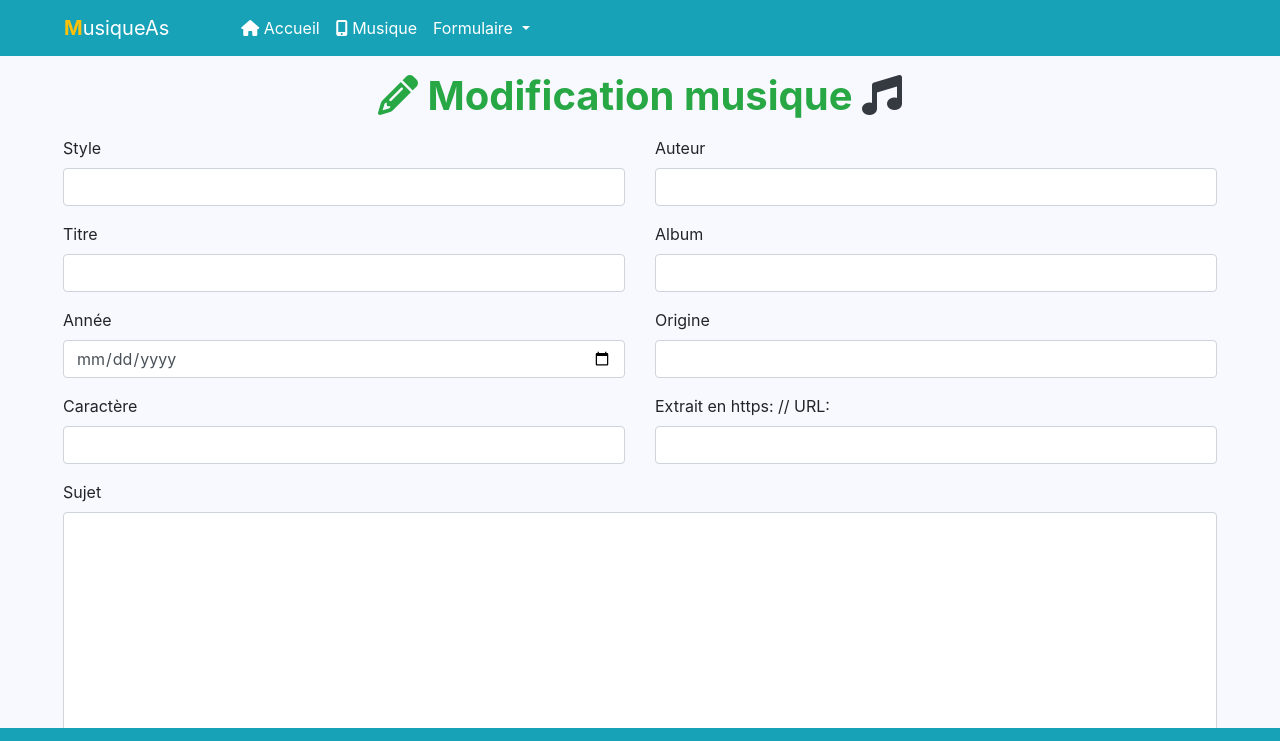
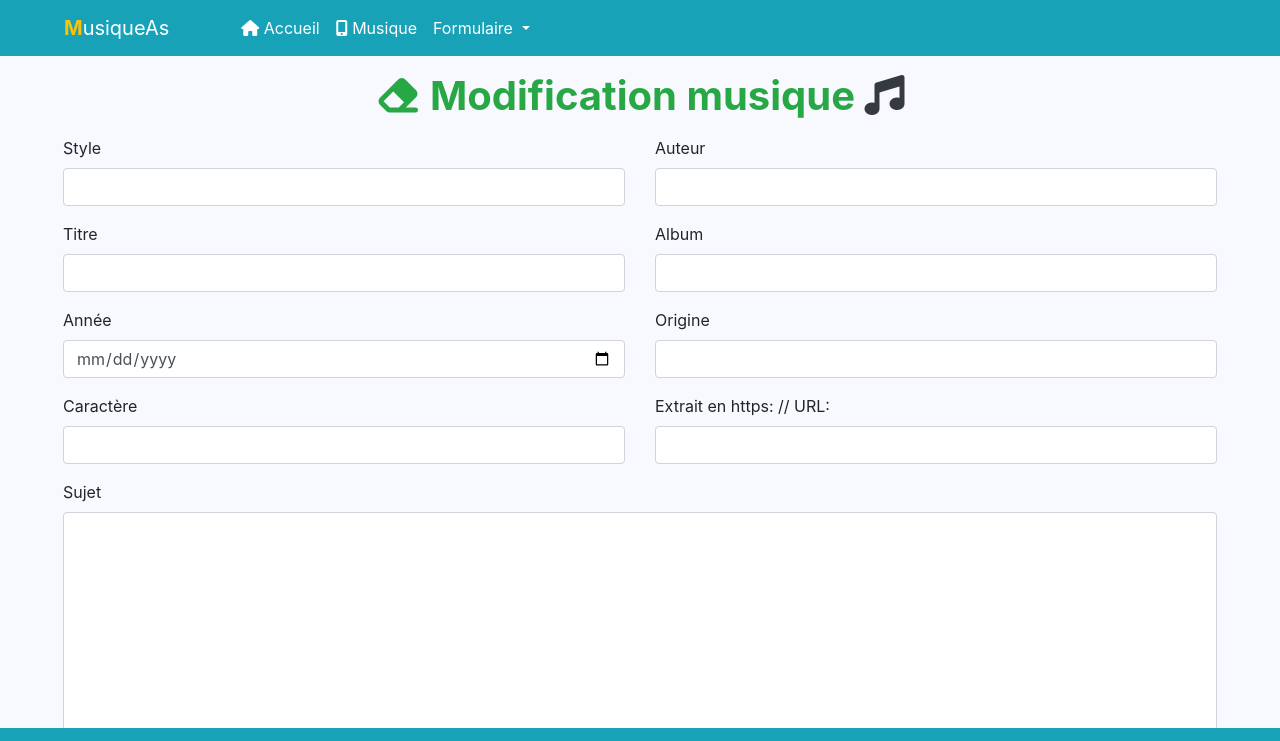
Before and after one commit to astridCS/projetMusique_tp_Astrid, a website: page client/pages/modifform.html in a window 1280 px wide. Shown: the top 741 px of the page. Drawn offline with nearby package versions, Linux system fonts and the light colour scheme; no server answers.

Commit message:
modifier icon  dans la page modiffication

```diff
--- a/client/assets/js/creation.js
+++ b/client/assets/js/creation.js
@@ -7,7 +7,6 @@ function addMusic() {
     var annee = document.querySelector('#annee');
     var origine = document.querySelector('#origine');
     var caractere = document.querySelector('#caractere');
-    //var forme = document.querySelector('#forme');
     var extrait = document.querySelector('#extrait');
     var sujet = document.querySelector('#sujet');
 
@@ -20,7 +19,6 @@ function addMusic() {
         origine : origine.value,
         sujet : sujet.value,
         caractere : caractere.value,
-        //forme : forme.value,
         extrait : extrait.value,
 
     };
--- a/client/pages/modifform.html
+++ b/client/pages/modifform.html
@@ -42,7 +42,7 @@
     </nav>
 </header>
 
-    <h1 class="my-3 text-center text-success font-weight-bold"><i class="fas fa-pencil-alt text-success"> </i> Modification musique  <i class="fa fa-music text-dark" aria-hidden="true"></i></h1>
+    <h1 class="my-3 text-center text-success font-weight-bold"><i class="fa fa-eraser text-success" aria-hidden="true"></i> Modification musique  <i class="fa fa-music text-dark" aria-hidden="true"></i></h1>
     <div id="corps">
         <form id="musicModif">
             <div class="row mx-5" >
```
